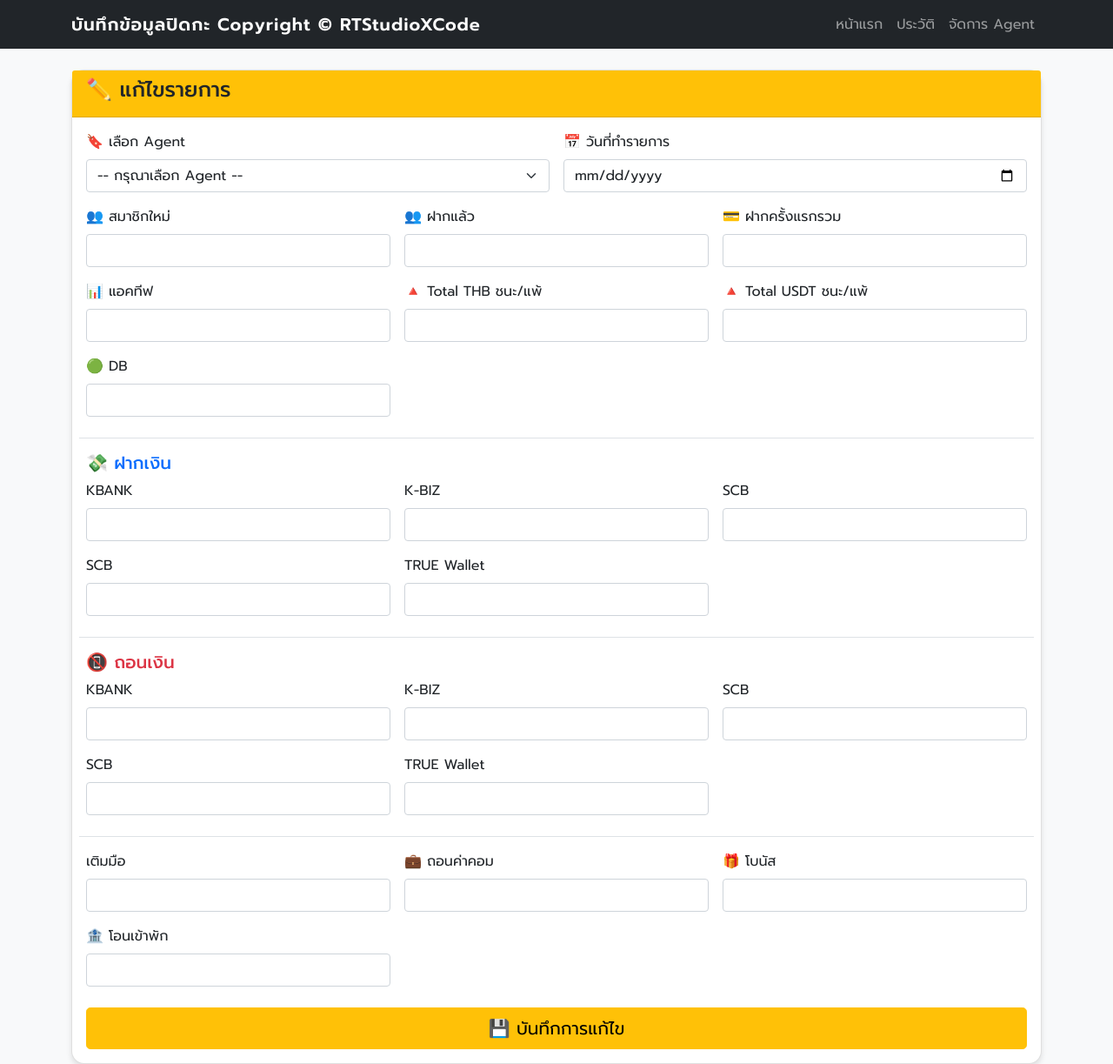
After one commit to RTStudioxDev/my-flask-app, a Flask app: template templates/edit_transaction.html in a window 1280 px wide. The commit adds this page. Shown: the whole page at 87% size. Run offline with Flask 3, Linux system fonts and the light colour scheme; the template is opened without the code that fills it, so the values that code supplies are empty.

Commit message:
Updat system edit-history in app

```diff
--- a/app.py
+++ b/app.py
@@ -235,6 +235,63 @@ def manage_agents():
     agents = list(db.agents.find())
     return render_template('agents.html', agents=agents)
 
+@app.route('/edit-transaction/<transaction_id>', methods=['GET', 'POST'])
+def edit_transaction(transaction_id):
+    try:
+        obj_id = ObjectId(transaction_id)
+        transaction = db.transactions.find_one({'_id': obj_id})
+
+        if not transaction:
+            flash('ไม่พบรายการนี้ในระบบ', 'danger')
+            return redirect(url_for('show_history'))
+
+        if request.method == 'POST':
+            # อัปเดตข้อมูล
+            update_data = {
+                'agent': request.form.get('agent'),
+                'date': datetime.strptime(request.form.get('date'), '%Y-%m-%d'),
+                'new_members': int(request.form.get('new_members', 0)),
+                'first_deposit': float(request.form.get('first_deposit', 0)),
+                'all_deposit': float(request.form.get('all_deposit', 0)),
+                'used': int(request.form.get('used', 0)),
+                'db': float(request.form.get('db', 0)),
+                'kbank_deposit': float(request.form.get('kbank_deposit', 0)),
+                'kbiz_deposit': float(request.form.get('kbiz_deposit', 0)),
+                'scb1_deposit': float(request.form.get('scb1_deposit', 0)),
+                'scb2_deposit': float(request.form.get('scb2_deposit', 0)),
+                'true_deposit': float(request.form.get('true_deposit', 0)),
+                'mobile_deposit': float(request.form.get('mobile_deposit', 0)),
+                'kbank_withdrawal': float(request.form.get('kbank_withdrawal', 0)),
+                'kbiz_withdrawal': float(request.form.get('kbiz_withdrawal', 0)),
+                'scb1_withdrawal': float(request.form.get('scb1_withdrawal', 0)),
+                'scb2_withdrawal': float(request.form.get('scb2_withdrawal', 0)),
+                'true_withdrawal': float(request.form.get('true_withdrawal', 0)),
+                'profit_thb': float(request.form.get('profit_thb', 0)),
+                'profit_usdt': float(request.form.get('profit_usdt', 0)),
+                'transfer': float(request.form.get('transfer', 0)),
+                'bonus': float(request.form.get('bonus', 0)),
+                'commission': float(request.form.get('commission', 0)),
+                'updated_at': datetime.now()
+            }
+
+            db.transactions.update_one(
+                {'_id': obj_id},
+                {'$set': update_data}
+            )
+
+            flash('อัปเดตข้อมูลสำเร็จ', 'success')
+            return redirect(url_for('show_history'))
+
+        agents = list(db.agents.find())
+        return render_template('edit_transaction.html',
+                            transaction=transaction,
+                            agents=agents,
+                            datetime=datetime)
+
+    except Exception as e:
+        flash(f'เกิดข้อผิดพลาด: {str(e)}', 'danger')
+        return redirect(url_for('show_history'))
+
 @app.route('/delete-transaction/<transaction_id>', methods=['POST'])
 def delete_transaction(transaction_id):
     try:
@@ -282,6 +339,13 @@ def export_excel(transaction_id):
         border = Border(left=Side(style='thin'), right=Side(style='thin'),
                         top=Side(style='thin'), bottom=Side(style='thin'))
 
+        # สไตล์ฟอนต์
+        font_header = Font(name='Arial', size=10, bold=False)
+
+        # รูปแบบตัวเลข
+        number_use = '#,##0.00'
+        number_normal = '#,##0'
+
         # ส่วนหัวหลัก
         ws.merge_cells('A1:N1')
         ws['A1'] = f"สรุปยอดปิดกะ {transaction['agent']} วันที่ {transaction['date'].strftime('%d/%m/%Y')}"
@@ -300,6 +364,7 @@ def export_excel(transaction_id):
             cell = ws.cell(row=2, column=col_num, value=header)
             cell.fill = yellow_fill
             cell.border = border
+            cell.font = font_header
 
         # คำนวณค่าต่างๆ
         total_deposit = sum([
@@ -356,22 +421,23 @@ def export_excel(transaction_id):
             cell.border = border
             cell.alignment = Alignment(horizontal='center')
 
-            if col_num == 4:    # คอลัมน์ D
+            ws['A3'].font = Font(name="Arial", size=8)
+
+            # กำหนดรูปแบบตัวเลข
+            if col_num in [2, 3, 4, 5, 6, 7, 11 ,13]:  # B3 - G3
+                cell.number_format = number_use
+            else:
+                cell.font = number_normal
+
+            # กำหนดสีพื้นหลัง
+            if col_num in [2, 3, 5, 8, 9, 10, 11, 12, 14]:  # C3, D3, E3
+                cell.fill = gray_fill
+            elif col_num == 4:    # คอลัมน์ D
                 cell.fill = red_fill
-                cell.number_format = '#,##0.00'
             elif col_num == 13: # คอลัมน์ M
                 cell.fill = blue_fill
-                cell.number_format = '#,##0.00'
             elif col_num in [6,7]: # คอลัมน์ F และ G
                 cell.fill = green_fill if (value >= 0 if col_num != 5 else cell.value >= 0) else red_fill
-                cell.number_format = '#,##0.00'
-            elif col_num in [2,3,4,5]:
-                cell.number_format = '#,##0.00'
-            elif col_num in [2,3,5]:
-                cell.fill = gray_fill
-            else:
-                cell.fill = gray_fill
-                cell.number_format = '#,##0'
 
         # ปรับความกว้างคอลัมน์
         column_widths = [15, 12, 12, 12, 12, 12, 12, 12, 12, 12, 12, 12, 12, 12]
@@ -382,6 +448,11 @@ def export_excel(transaction_id):
             cell = ws.cell(row=2, column=col)
             cell.font = Font(name="Arial", bold=False, size=8)
             cell.fill = yellow_fill
+            cell.alignment = Alignment(horizontal='center')
+
+        for col in range(2, 15):
+            cell = ws.cell(row=3, column=col)
+            cell.font = Font(name="Arial", bold=False, size=10)
             cell.alignment = Alignment(horizontal='center')
 
         # ส่งไฟล์กลับ
--- /dev/null
+++ b/templates/edit_transaction.html
@@ -0,0 +1,171 @@
+{% extends "base.html" %}
+
+{% block content %}
+<div class="card">
+    <div class="card-header bg-warning text-dark">
+        <h4>✏️ แก้ไขรายการ</h4>
+    </div>
+    <div class="card-body">
+        <form method="POST" action="{{ url_for('edit_transaction', transaction_id=transaction._id) }}">
+            <div class="row g-3">
+                <!-- ส่วนเลือก Agent และวันที่ -->
+                <div class="col-md-6">
+                    <label class="form-label">🔖 เลือก Agent</label>
+                    <select class="form-select" name="agent" required>
+                        <option value="">-- กรุณาเลือก Agent --</option>
+                        {% for agent in agents %}
+                        <option value="{{ agent.name }}"
+                                {% if agent.name == transaction.agent %}selected{% endif %}>
+                            {{ agent.name }}
+                        </option>
+                        {% endfor %}
+                    </select>
+                </div>
+
+                <div class="col-md-6">
+                    <label class="form-label">📅 วันที่ทำรายการ</label>
+                    <input type="date" class="form-control" name="date" required
+                           value="{{ transaction.date.strftime('%Y-%m-%d') }}">
+                </div>
+
+                <!-- ข้อมูลพื้นฐาน -->
+                <div class="col-md-4">
+                    <label class="form-label">👥 สมาชิกใหม่</label>
+                    <input type="number" class="form-control" name="new_members" min="0" required
+                           value="{{ transaction.new_members }}">
+                </div>
+
+                <div class="col-md-4">
+                    <label class="form-label">👥 ฝากแล้ว</label>
+                    <input type="number" class="form-control" name="first_deposit" step="0.01" min="0" required
+                           value="{{ transaction.first_deposit }}">
+                </div>
+
+                <div class="col-md-4">
+                    <label class="form-label">💳 ฝากครั้งแรกรวม</label>
+                    <input type="number" class="form-control" name="all_deposit" step="0.01" min="0" required
+                           value="{{ transaction.all_deposit }}">
+                </div>
+
+                <div class="col-md-4">
+                    <label class="form-label">📊 แอคทีฟ</label>
+                    <input type="number" class="form-control" name="used" min="0" required
+                           value="{{ transaction.used }}">
+                </div>
+                <div class="col-md-4">
+                    <label class="form-label">🔺 Total THB ชนะ/แพ้</label>
+                    <input type="number" class="form-control" name="profit_thb" step="0.01" required
+                           value="{{ transaction.profit_thb }}">
+                </div>
+                <div class="col-md-4">
+                    <label class="form-label">🔺 Total USDT ชนะ/แพ้</label>
+                    <input type="number" class="form-control" name="profit_usdt" step="0.01" required
+                           value="{{ transaction.profit_usdt }}">
+                </div>
+                <div class="col-md-4">
+                    <label class="form-label">🟢 DB</label>
+                    <input type="number" class="form-control" name="db" step="0.01" min="0" required
+                           value="{{ transaction.db }}">
+                </div>
+
+                <!-- ส่วนฝากเงิน -->
+                <div class="col-12 mt-4 border-top pt-3">
+                    <h5 class="text-primary">💸 ฝากเงิน</h5>
+                    <div class="row g-3">
+                        <div class="col-md-4">
+                            <label class="form-label">KBANK</label>
+                            <input type="number" class="form-control" name="kbank_deposit" step="0.01" min="0" required
+                                   value="{{ transaction.kbank_deposit }}">
+                        </div>
+                        <div class="col-md-4">
+                            <label class="form-label">K-BIZ</label>
+                            <input type="number" class="form-control" name="kbiz_deposit" step="0.01" min="0" required
+                                   value="{{ transaction.kbiz_deposit }}">
+                        </div>
+                        <div class="col-md-4">
+                            <label class="form-label">SCB</label>
+                            <input type="number" class="form-control" name="scb1_deposit" step="0.01" min="0" required
+                                   value="{{ transaction.scb1_deposit }}">
+                        </div>
+                        <div class="col-md-4">
+                            <label class="form-label">SCB</label>
+                            <input type="number" class="form-control" name="scb2_deposit" step="0.01" min="0" required
+                                   value="{{ transaction.scb2_deposit }}">
+                        </div>
+                        <div class="col-md-4">
+                            <label class="form-label">TRUE Wallet</label>
+                            <input type="number" class="form-control" name="true_deposit" step="0.01" min="0" required
+                                   value="{{ transaction.true_deposit }}">
+                        </div>
+                    </div>
+                </div>
+
+                <!-- ส่วนถอนเงิน -->
+                <div class="col-12 mt-4 border-top pt-3">
+                    <h5 class="text-danger">📵 ถอนเงิน</h5>
+                    <div class="row g-3">
+                        <div class="col-md-4">
+                            <label class="form-label">KBANK</label>
+                            <input type="number" class="form-control" name="kbank_withdrawal" step="0.01" min="0" required
+                                   value="{{ transaction.kbank_withdrawal }}">
+                        </div>
+                        <div class="col-md-4">
+                            <label class="form-label">K-BIZ</label>
+                            <input type="number" class="form-control" name="kbiz_withdrawal" step="0.01" min="0" required
+                                   value="{{ transaction.kbiz_withdrawal }}">
+                        </div>
+                        <div class="col-md-4">
+                            <label class="form-label">SCB</label>
+                            <input type="number" class="form-control" name="scb1_withdrawal" step="0.01" min="0" required
+                                   value="{{ transaction.scb1_withdrawal }}">
+                        </div>
+                        <div class="col-md-4">
+                            <label class="form-label">SCB</label>
+                            <input type="number" class="form-control" name="scb2_withdrawal" step="0.01" min="0" required
+                                   value="{{ transaction.scb2_withdrawal }}">
+                        </div>
+                        <div class="col-md-4">
+                            <label class="form-label">TRUE Wallet</label>
+                            <input type="number" class="form-control" name="true_withdrawal" step="0.01" min="0" required
+                                   value="{{ transaction.true_withdrawal }}">
+                        </div>
+                    </div>
+                </div>
+
+                <!-- ข้อมูลการเงิน -->
+                <div class="col-12 mt-4 border-top pt-3">
+                    <div class="row g-3">
+                        <div class="col-md-4">
+                            <label class="form-label">เติมมือ</label>
+                            <input type="number" class="form-control" name="mobile_deposit" step="0.01" min="0" required
+                                   value="{{ transaction.mobile_deposit }}">
+                        </div>
+                        <div class="col-md-4">
+                            <label class="form-label">💼 ถอนค่าคอม</label>
+                            <input type="number" class="form-control" name="commission" step="0.01" min="0" required
+                                   value="{{ transaction.commission }}">
+                        </div>
+                        <div class="col-md-4">
+                            <label class="form-label">🎁 โบนัส</label>
+                            <input type="number" class="form-control" name="bonus" step="0.01" min="0" required
+                                   value="{{ transaction.bonus }}">
+                        </div>
+                        <div class="col-md-4">
+                            <label class="form-label">🏦 โอนเข้าพัก</label>
+                            <input type="number" class="form-control" name="transfer" step="0.01" min="0" required
+                                   value="{{ transaction.transfer }}">
+                        </div>
+                    </div>
+                </div>
+
+                <!-- ปุ่มส่งข้อมูล -->
+                <div class="col-12 mt-4">
+                    <button type="submit" class="btn btn-warning btn-lg w-100">
+                        💾 บันทึกการแก้ไข
+                    </button>
+                </div>
+            </div>
+        </form>
+    </div>
+</div>
+{% endblock %}
```
Also changed, not shown: templates/history.html (+5 -5 lines).
